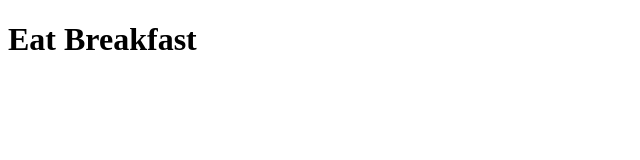
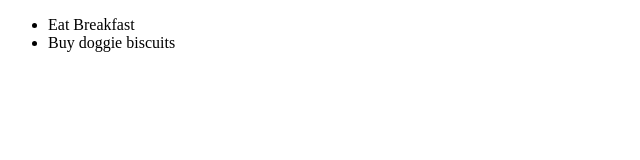
Before and after one commit to tobywilkins/newsapp, a website: page index.html in a window 1280 px wide. Shown: the whole page, without its empty margins (0-640 px from the left). Drawn offline with Linux system fonts and the light colour scheme.

Commit message:
Manipulated DOM to list todos

```diff
--- a/index.html
+++ b/index.html
@@ -9,10 +9,9 @@
   </head>
   <body>
     <script src ="src/index.js" ></script>
-    <h1>Eat Breakfast</h1>
 
-    <!-- <script>
-    todolist.convertListToHTML
-</script> -->
+    <div id="todos">
+
+    </div>
   </body>
 </html>
--- a/src/index.js
+++ b/src/index.js
@@ -1,8 +1,10 @@
 window.onload = function() {
 
-todolist = new ToDoList();
+todolist = new ToDoList(ToDo);
 
 todolist.createToDo("Eat Breakfast");
 todolist.createToDo("Buy doggie biscuits");
 
+document.getElementById("todos").innerHTML = todolist.convertListToHTML();
+
 };
--- a/src/toDoList.js
+++ b/src/toDoList.js
@@ -18,15 +18,14 @@ this.ToDo = ToDo;
 			var arrayLength = this.list.length;
 			var returnArray = ['<ul>','\n'];
 			for (var i = 0; i < arrayLength; i++) {
-    	returnArray.push(('<li>' + this.list[i].display() + '<li>' + '\n'));
+    	returnArray.push(('<li>' + this.list[i].display() + '</li>' + '\n'));
 			}
-			returnArray.push('<ul>');
+			returnArray.push('</ul>');
 			return returnArray.join("");
 		},
 
 		createToDo: function(value) {
 			this.list.push(new this.ToDo(value));
-
 		}
 	};
 	exports.ToDoList = ToDoList;
```
Also changed, not shown: test/features.js (+1 -1 lines), test/test.js (+1 -1 lines).
